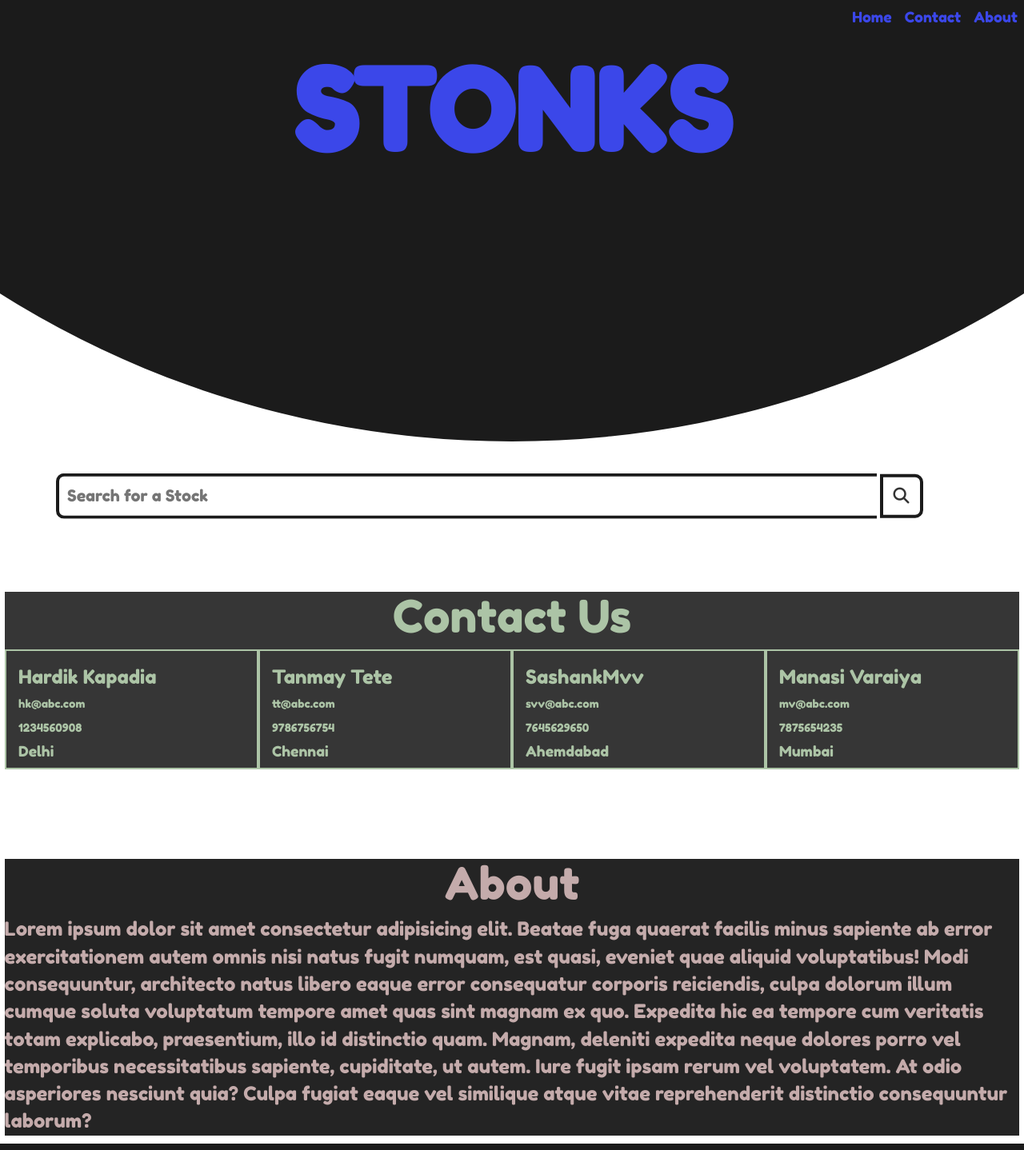
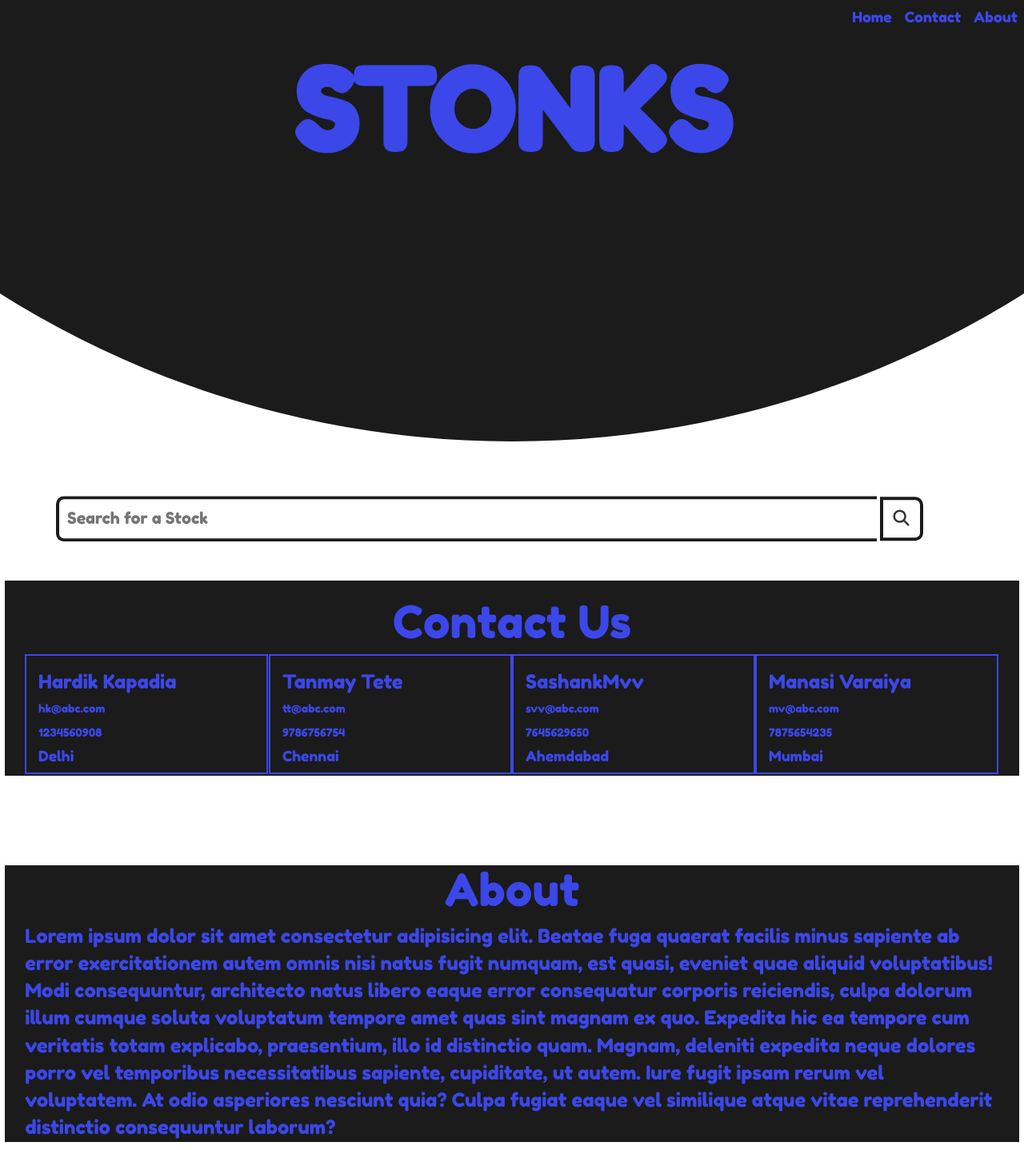
Before and after one commit to hardik-kapadia/stonks, a Django app: page / in a window 1280 px wide. Shown: the whole page at 80% size. Run offline with Django 3.2, Linux system fonts and the light colour scheme; some libraries are stand-ins or nearby versions.

Commit message:
colour changed

```diff
--- a/stonks/static/css/style.css
+++ b/stonks/static/css/style.css
@@ -83,6 +83,7 @@ section .header h1 {
     font-size: 20px;
     color: #3b47e9;
     background: none;
+    margin-top: 5%;
 
 }
 
@@ -111,8 +112,9 @@ section .header h1 {
 
 #contact {
     margin: 0.4em;
-    background-color: #363636;
-    color: rgb(172, 196, 166);
+    background-color: #1B1B1B;
+    color: #3b47e9;
+    padding: 0.1% 2%;
 }
 
 #contact h1 {
@@ -121,13 +123,14 @@ section .header h1 {
 }
 
 .col-sm-3 {
-    border: solid rgb(172, 196, 166) 2px;
+    border: solid #3b47e9 2px;
 }
 
 #about {
+    padding: 0 2%;
     margin: 0.4em;
-    background-color: #242424;
-    color: rgb(196, 171, 171);
+    background-color: #1B1B1B;
+    color: #3b47e9;
 }
 
 #about h1 {
```
